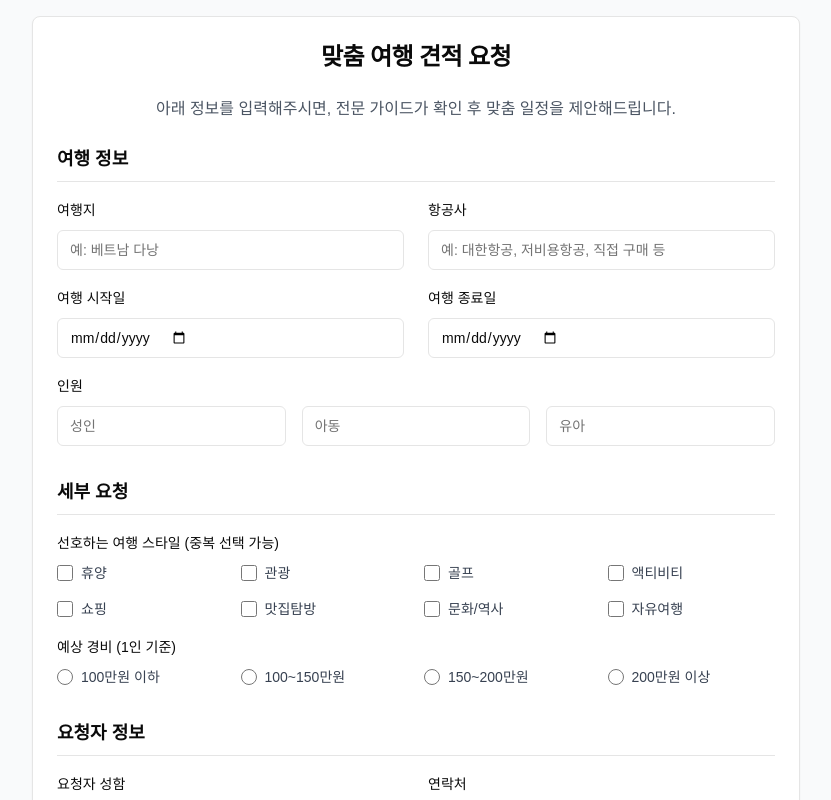
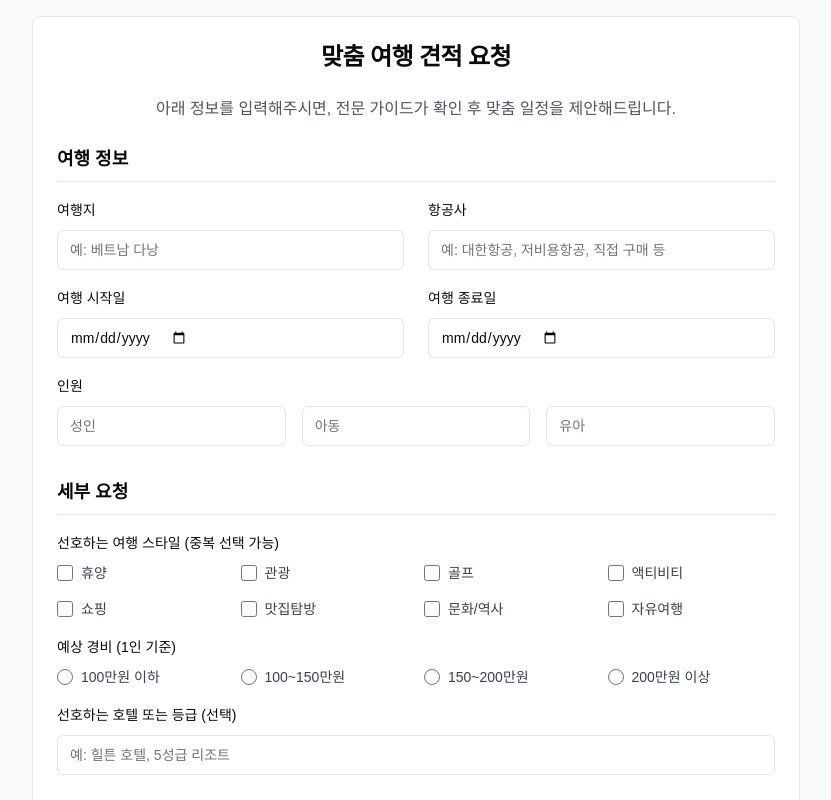
Before and after one commit to DRSHIN1025/tour-guider-homepage, a Next.js app: page /quote in a window 1280 px wide. Shown: the top 800 px of the page, without its empty margins (224-1055 px from the left). Built offline with nearby package versions, Linux system fonts and the light colour scheme.

Commit message:
fix: Resolve submission error and add hotel field

```diff
--- a/app/quote/actions.ts
+++ b/app/quote/actions.ts
@@ -1,6 +1,6 @@
 'use server';
 
-import { PrismaClient } from '@prisma/client';
+import { PrismaClient } from '@prisma/client/edge';
 import { withAccelerate } from '@prisma/extension-accelerate';
 import { revalidatePath } from 'next/cache';
 import { redirect } from 'next/navigation';
@@ -12,6 +12,7 @@ async function createQuote(prevState: any, formData: FormData) {
   // 1. Get data from formData
   const destination = formData.get('destination') as string;
   const airline = formData.get('airline') as string;
+  const hotel = formData.get('hotel') as string;
   const startDate = new Date(formData.get('start-date') as string);
   const endDate = new Date(formData.get('end-date') as string);
   const adults = parseInt(formData.get('adults') as string, 10);
@@ -37,6 +38,7 @@ async function createQuote(prevState: any, formData: FormData) {
         children,
         infants,
         airline,
+        hotel,
         travelStyle,
         budget,
         name,
--- a/app/quote/page.tsx
+++ b/app/quote/page.tsx
@@ -81,6 +81,10 @@ function QuoteForm() {
                   ))}
                 </div>
               </div>
+              <div className="space-y-2">
+                  <Label htmlFor="hotel">선호하는 호텔 또는 등급 (선택)</Label>
+                  <Input id="hotel" name="hotel" placeholder="예: 힐튼 호텔, 5성급 리조트" />
+              </div>
             </div>
 
             {/* 요청자 정보 섹션 */}
```
Also changed, not shown: 1 other file (tests, documents, lock files or other folders).
